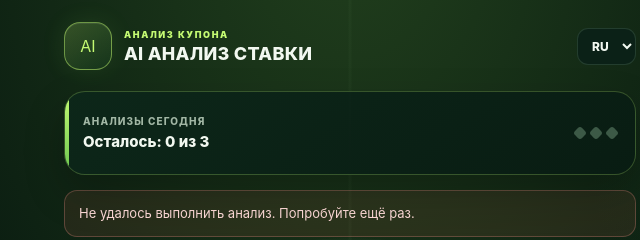
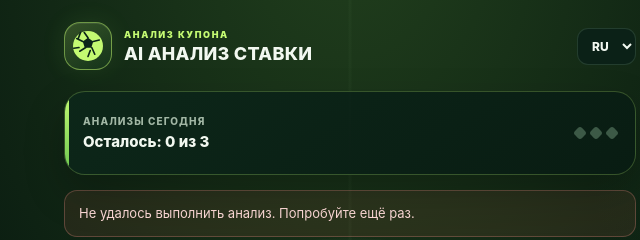
Before and after one commit to 24artyr11-arch/stavk, a plain HTML site: page web/index.html in a window 1280 px wide. Shown: the top 240 px of the page, 290-930 px from the left. Drawn offline with Linux system fonts and the light colour scheme; files that its build step writes are made by us from their sources; no server answers; files whose address does not match are found by name.

Commit message:
Add message photos, sports styling, and staged access

```diff
--- a/web/index.html
+++ b/web/index.html
@@ -3,7 +3,7 @@
 <head>
   <meta charset="utf-8">
   <meta name="viewport" content="width=device-width, initial-scale=1, viewport-fit=cover">
-  <meta name="theme-color" content="#10151f">
+  <meta name="theme-color" content="#071a12">
   <title>AI анализ ставки</title>
   <link rel="stylesheet" href="/static/styles.css">
   <script src="https://telegram.org/js/telegram-web-app.js?65"></script>
@@ -12,9 +12,15 @@
 <body>
   <main class="shell">
     <header class="topbar">
-      <div class="brand-mark" aria-hidden="true">AI</div>
+      <div class="brand-mark" aria-hidden="true">
+        <svg viewBox="0 0 48 48" fill="none">
+          <circle cx="24" cy="24" r="20" fill="currentColor"/>
+          <path d="m24 13 7 5-2.7 8.3h-8.6L17 18l7-5Z" fill="#0b2418"/>
+          <path d="m24 13-5-7m12 12 8-2m-10 10 4 9m-12-9-8 5m4-13-8-4m18 16-3 8m-12-12-7 1m6-13 3-8" stroke="#0b2418" stroke-width="2.2" stroke-linecap="round"/>
+        </svg>
+      </div>
       <div class="brand-copy">
-        <p class="eyebrow" data-i18n="eyebrow">АНАЛИЗ КУПОНА</p>
+        <p class="eyebrow" data-i18n="eyebrow">СПОРТИВНАЯ АНАЛИТИКА</p>
         <h1 data-i18n="title">AI анализ ставки</h1>
       </div>
       <label class="language-picker">
```
